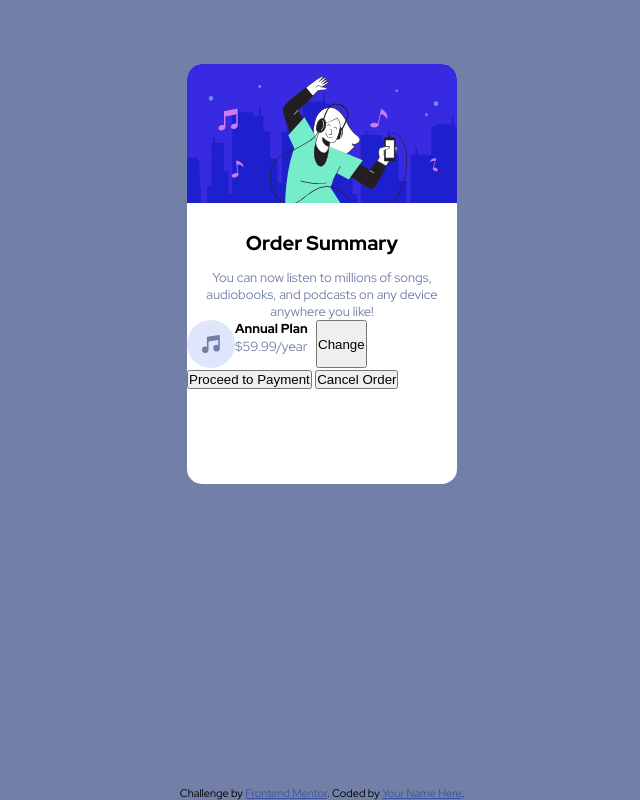
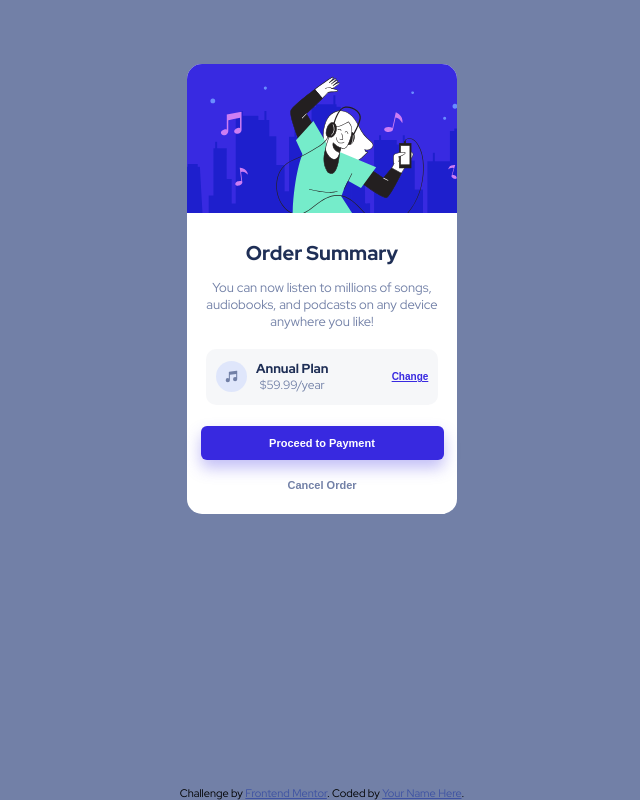
Before and after one commit to yousef394/frontend-challenges, a plain HTML site: page Day3/index.html in a window 1280 px wide. Shown: the whole page, without its empty margins (318-958 px from the left). Drawn offline with Linux system fonts and the light colour scheme.

Commit message:
Day 3 finshed without the background

```diff
--- a/Day3/index.html
+++ b/Day3/index.html
@@ -37,6 +37,7 @@
       }
       body {
         height: 100vh;
+
         display: flex;
         flex-direction: column;
         align-items: center;
@@ -45,7 +46,7 @@
       }
       .card {
         width: 270px;
-        min-height: 420px;
+        min-height: 450px;
         background-color: white;
         margin: 5%;
         border-radius: 15px;
@@ -60,6 +61,7 @@
       }
       h1 {
         font-size: 20px;
+        color: hsl(223, 47%, 23%);
         text-align: center;
         margin: 5%;
         font-weight: 800;
@@ -71,24 +73,76 @@
         color: hsl(224, 23%, 55%);
       }
       .count {
-        width:;
         display: flex;
+        justify-content: space-between;
+        align-items: center;
+        padding: 2%;
+        margin: 7%;
+        background-color: hsla(224, 23%, 55%, 0.068);
+        border-radius: 10px;
       }
       h2 {
         font-size: 13px;
         font-weight: 800;
-        color: black;
+        color: hsl(223, 47%, 23%);
       }
       .second-p {
         color: hsl(224, 23%, 55%);
-        font-size: smaller;
+        font-size: 12px;
       }
       .sec-count {
-        width: 30%;
-        height: 30px;
+        text-wrap: nowrap;
+        width: 80px;
+        height: 45px;
         display: flex;
         flex-direction: column;
-        justify-items: space-around;
+        align-items: center;
+        justify-content: center;
+        flex-wrap: nowrap;
+      }
+      .music-words {
+        display: flex;
+      }
+      .music-words img {
+        width: 24%;
+        height: 20%;
+        align-self: center;
+        margin: 4%;
+      }
+      .change {
+        border: none;
+        background: none;
+        margin-right: 2%;
+        font-size: x-small;
+        font-weight: bolder;
+        cursor: pointer;
+        text-decoration: underline;
+        color: hsl(245, 75%, 52%);
+      }
+      .buttons {
+        display: flex;
+        flex-direction: column;
+      }
+      .proceed,
+      .cancel {
+        border: none;
+        background: none;
+        padding: 4%;
+        margin-left: 5%;
+        margin-right: 5%;
+        font-size: 11px;
+        font-weight: 600;
+        margin-top: 1%;
+        margin-bottom: 2%;
+      }
+      .proceed {
+        background-color: hsl(245, 75%, 52%);
+        border-radius: 6px;
+        color: white;
+        box-shadow: 0 8px 15px rgba(79, 70, 229, 0.35);
+      }
+      .cancel {
+        color: hsl(224, 23%, 55%);
       }
     </style>
   </head>
@@ -101,15 +155,19 @@
         device anywhere you like!
       </p>
       <div class="count">
-        <img src="/images/icon-music.svg" alt="music icon" />
-        <div class="sec-count">
-          <h2>Annual Plan</h2>
-          <p class="second-p">$59.99/year</p>
+        <div class="music-words">
+          <img src="/images/icon-music.svg" alt="music icon" />
+          <div class="sec-count">
+            <h2>Annual Plan</h2>
+            <p class="second-p">$59.99/year</p>
+          </div>
         </div>
-        <button>Change</button>
+        <button class="change">Change</button>
       </div>
-      <button>Proceed to Payment</button>
-      <button>Cancel Order</button>
+      <div class="buttons">
+        <button class="proceed">Proceed to Payment</button>
+        <button class="cancel">Cancel Order</button>
+      </div>
     </div>
 
     <div class="attribution">
```
